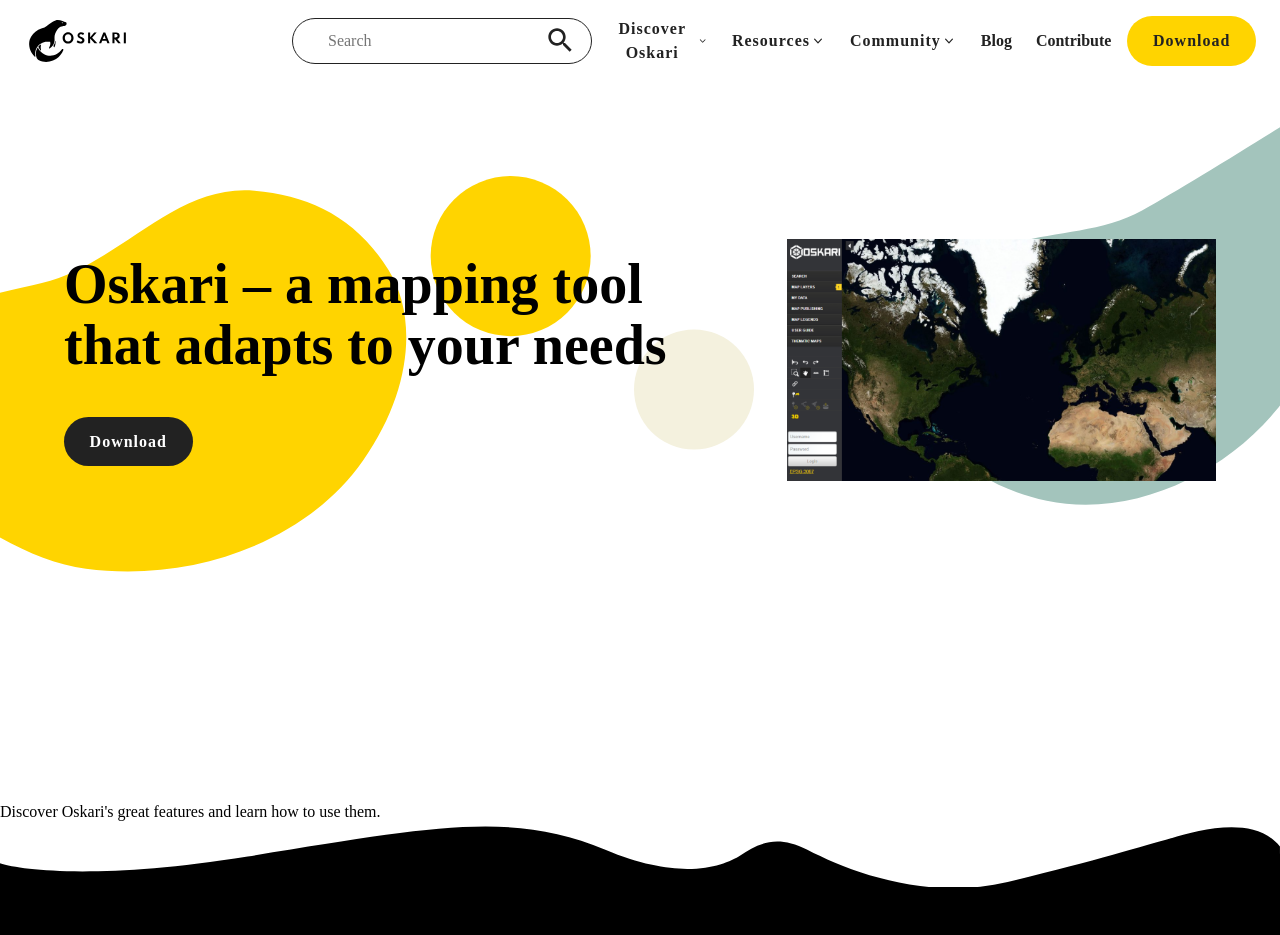
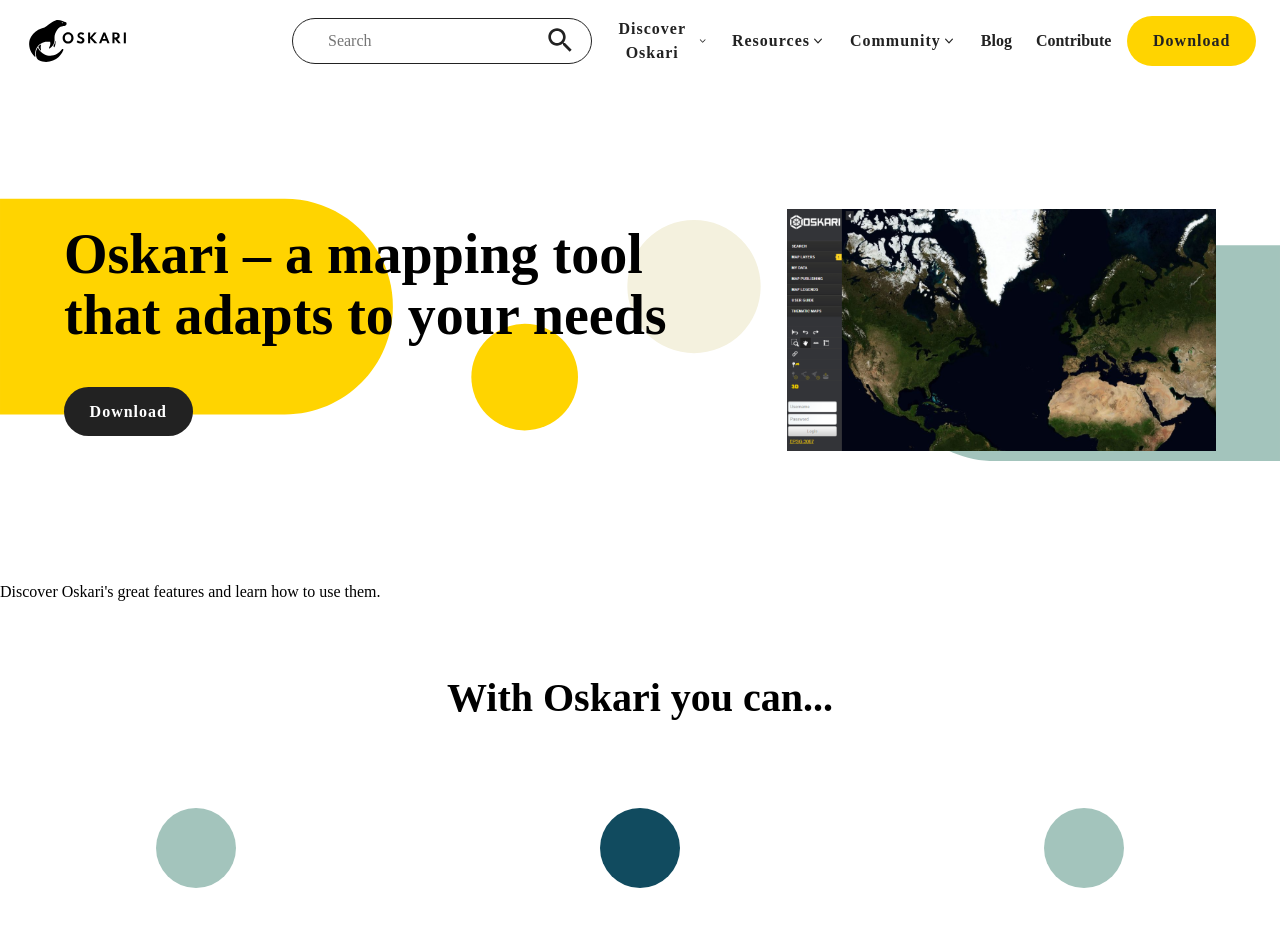
Before and after one commit to testomuli/Oskari-web-nextjs, a Next.js app: page /discover in a window 1280 px wide. Shown: the top 935 px of the page. Built offline with nearby package versions, Linux system fonts and the light colour scheme.

Commit message:
feat: small hero (WIP) components to mdx

```diff
--- a/components/Hero.tsx
+++ b/components/Hero.tsx
@@ -2,17 +2,37 @@
 import styles from '../styles/hero.module.scss'
 import Button from './Button'
 
-export default function Hero() {
+const renderHeroImage = (small: boolean = false) => {
+  if (small) {
+    return (
+      <Image
+        src='/assets/images/hero-pills.svg'
+        alt='blob'
+        width={1920}
+        height={500}
+      />
+    )
+  }
+  return (
+    <Image
+      src='/assets/images/hero-blobs.svg'
+      alt='blob'
+      width={1920}
+      height={700}
+    />
+  )
+}
+
+export default function Hero({ small = true }) {
   return (
     <div className={styles.hero}>
-      <div className={styles.hero__container}>
+      <div
+        className={`${
+          small ? styles['hero__container--small'] : styles.hero__container
+        }`}
+      >
         <div className={styles.blobs}>
-          <Image
-            src='/assets/images/hero-blobs.svg'
-            alt='blob'
-            width={1920}
-            height={700}
-          />
+          {renderHeroImage(small ? true : false)}
         </div>
         <div className={`${styles.hero__content} container--content`}>
           <div>
--- a/components/Layout.tsx
+++ b/components/Layout.tsx
@@ -1,11 +1,12 @@
 import { MDXProvider } from '@mdx-js/react'
 import '../styles/main.scss'
-import type { Metadata } from 'next'
+// import type { Metadata } from 'next'
 import { League_Spartan, Maven_Pro } from 'next/font/google'
 import Head from 'next/head'
 import Footer from '@/components/Footer'
 import Hero from '@/components/Hero'
 import Navigation from '@/components/Navigation/Navigation'
+import { MdxComponents } from '@/utils/MdxComponents'
 
 const leagueSpartan = League_Spartan({
   subsets: ['latin'],
@@ -23,11 +24,11 @@
   fallback: ['sans-serif'],
 })
 
-export const metadata: Metadata = {
-  title: 'Oskari Map Application Platform',
-  description:
-    'Oskari is a framework for easily building multipurpose web mapping applications utilizing distributed Spatial Data Infrastructures like INSPIRE.',
-}
+// export const metadata: Metadata = {
+//   title: 'Oskari Map Application Platform',
+//   description:
+//     'Oskari is a framework for easily building multipurpose web mapping applications utilizing distributed Spatial Data Infrastructures like INSPIRE.',
+// }
 
 interface LayoutProps {
   children: React.ReactNode
@@ -36,9 +37,7 @@
 
 export default function Layout({ children, ...props }: LayoutProps) {
   return (
-    <MDXProvider
-    // components={components}
-    >
+    <MDXProvider components={MdxComponents}>
       <Head>
         <html lang='en' />
         <body className={`${mavenPro.variable} ${leagueSpartan.variable}`} />
@@ -46,8 +45,8 @@
         <meta name='description' content={props.meta.description} />
       </Head>
       <Navigation />
-      <Hero />
-      <main>{children}</main>
+      <Hero small />
+      <main className='content-wrapper'>{children}</main>
       <Footer />
     </MDXProvider>
   )
--- a/pages/discover.mdx
+++ b/pages/discover.mdx
@@ -8,4 +8,6 @@
 
 Discover Oskari's great features and learn how to use them.
 
+<Features />
+
 export default ({ children }) => <Layout meta={meta}>{children}</Layout>
--- a/styles/footer.module.scss
+++ b/styles/footer.module.scss
@@ -1,6 +1,7 @@
 .footer {
   color: var(--color-light);
   position: relative;
+  margin-top: 6rem;
 
   ul {
     list-style: none;
--- a/styles/hero.module.scss
+++ b/styles/hero.module.scss
@@ -13,6 +13,12 @@
       min-height: 100vh;
       align-items: center;
       justify-content: center;
+      aspect-ratio: unset;
+    }
+    &--small {
+      @extend .hero__container;
+      transform: none;
+      height: 500px;
       aspect-ratio: unset;
     }
   }
--- /dev/null
+++ b/utils/MdxComponents.tsx
@@ -0,0 +1,14 @@
+import CardList from '@/components/Cards/CardList'
+import FeaturesList from '@/components/Features/FeaturesList'
+import UsedBy from '@/components/UsedBy'
+import featureItems from '@/utils/data/features.json'
+import usedbyItems from '@/utils/data/usedby.json'
+import whatsnew from '@/utils/data/whatsnew.json'
+
+export const MdxComponents = {
+  Features: () => (
+    <FeaturesList title='With Oskari you can...' data={featureItems} />
+  ),
+  UsedBy: () => <UsedBy title='Used by' data={usedbyItems} />,
+  WhatsNew: () => <CardList data={whatsnew} title='What´s new' />,
+}
```
Also changed, not shown: pages/index.mdx (+3 -9 lines), public/assets/images/hero-pills.svg (added).
